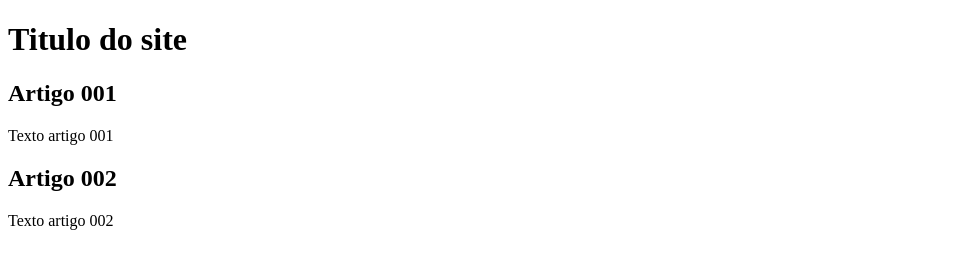
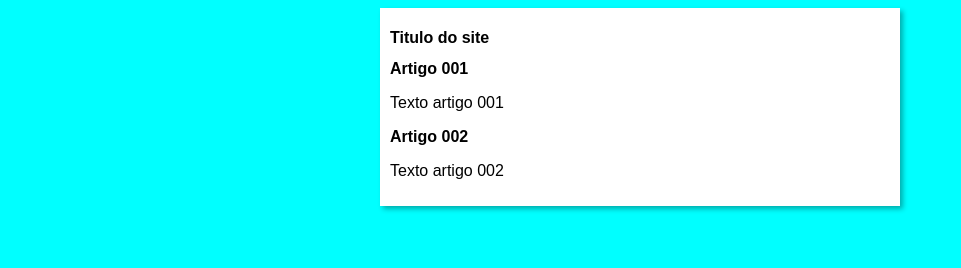
Before and after one commit to rayanegarcia/git-github, a plain HTML site: page index.html in a window 1280 px wide. Shown: the whole page, without its empty margins (0-961 px from the left). Drawn offline with Linux system fonts and the light colour scheme.

Commit message:
design configurado

```diff
--- /dev/null
+++ b/estilo/style.css
@@ -0,0 +1,16 @@
+* {
+    font-family: Arial, Helvetica, sans-serif;
+    font-size: 16px;
+}
+
+body {
+    background-color: aqua;
+}
+
+main {
+    background-color: white;
+    width: 500px;
+    margin: auto;
+    padding: 10px;
+    box-shadow: 3px 3px 5px rgba(0, 0, 0, 0.322);
+}
--- a/index.html
+++ b/index.html
@@ -5,6 +5,7 @@
     <meta http-equiv="X-UA-Compatible" content="IE=edge">
     <meta name="viewport" content="width=device-width, initial-scale=1.0">
     <title>Titulo do site</title>
+    <link rel="stylesheet" href="estilo/style.css">
 </head>
 <body>
     <main>
```
